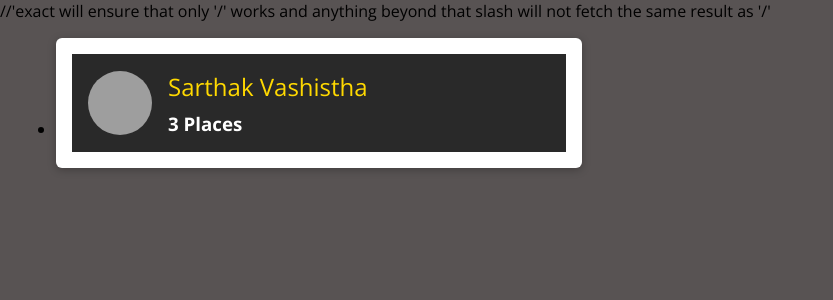
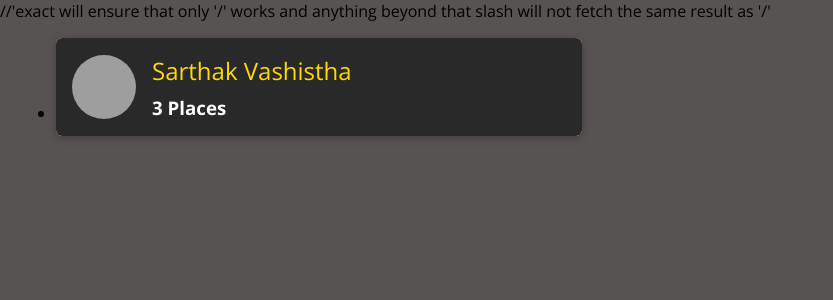
Before and after one commit to Insitium/MERN-react-frontend-01-starting-setup, a React (Create React App) app: page / in a window 1280 px wide. Shown: the top 300 px of the page, without its empty margins (0-833 px from the left). Built offline with nearby package versions, Linux system fonts and the light colour scheme; grey boxes are pictures that could not be loaded.

Commit message:
41.2 Styling our App & More Components

```diff
--- a/src/user/components/UserItem.js
+++ b/src/user/components/UserItem.js
@@ -8,8 +8,8 @@ import './UserItem.css';
 const UserItem = props => {
   return (
     <li className="user-item">
-      <div className="user-item__content">
-          <Card>
+
+          <Card className="user-item__content">
           <Link to={`/${props.id}/places`}>
         <div className="user-item__image">
             <Avatar image={props.image} />
@@ -22,7 +22,7 @@ const UserItem = props => {
         </div>
         </Link>
         </Card>
-      </div>
+
     </li>
   );
 };
```
